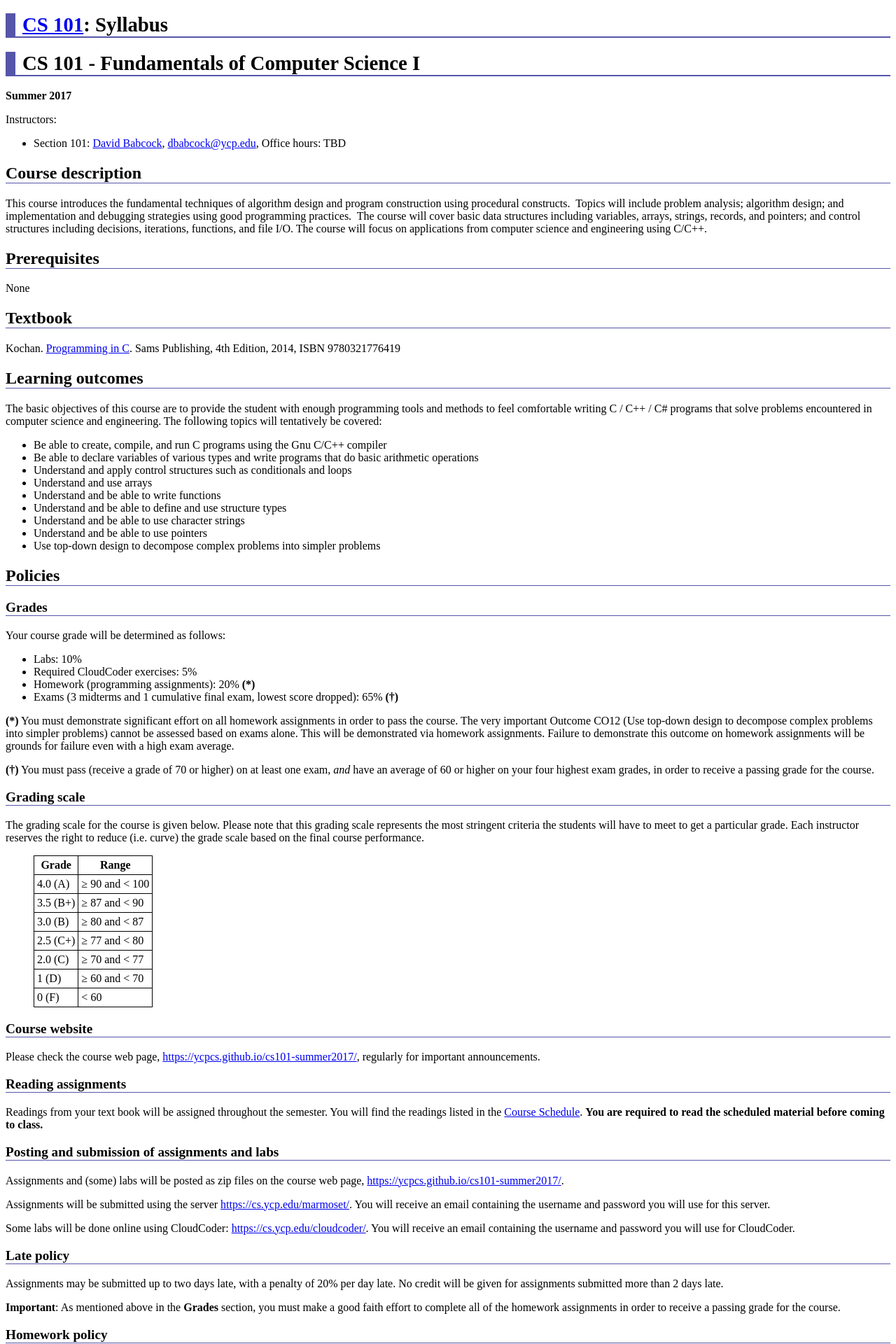
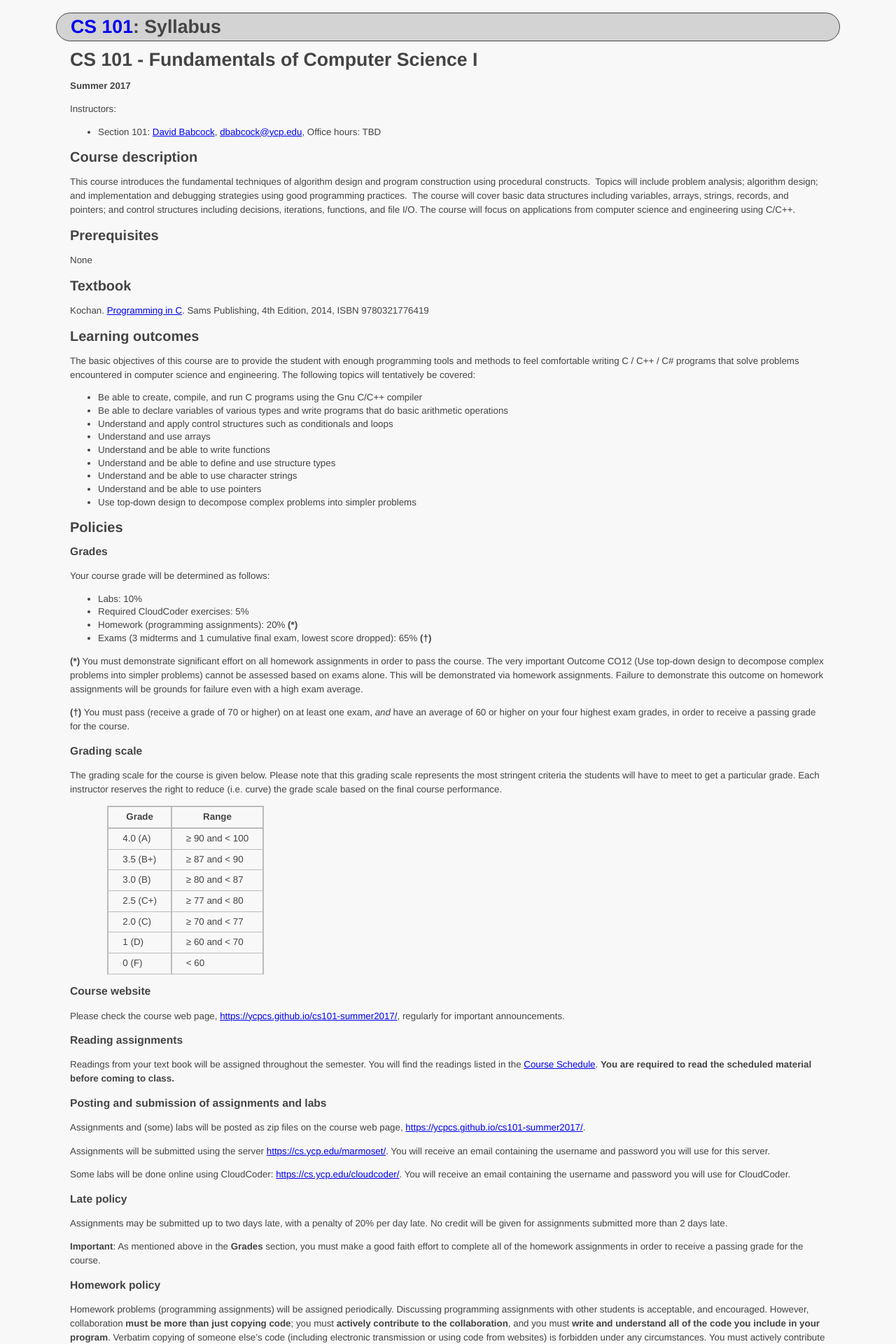
Before and after one commit to ycpcs/cs101-summer2017, a Jekyll site: the page built from syllabus.md, in a window 1280 px wide. Shown: the top 1920 px of the page at 70% size. Built offline with Jekyll 4.4.1, drawn with Linux system fonts in a browser that asks for light colours.

Commit message:
update layout
update layout

```diff
--- a/_layouts/fragment.html
+++ /dev/null
@@ -1 +0,0 @@
-{{content}}
--- a/css/site.css
+++ b/css/site.css
@@ -1,98 +1,71 @@
-#content {
-	max-width: 45em;
-	margin: 0 auto;
+body {
+	font:13.34px helvetica,arial,freesans,clean,sans-serif;
+	margin: 0px 80px;
+	background-color: #F8F8F8;
+	color: #444;
+	line-height:1.4em;
 }
 
-#header {
-	border-top: 2px solid #55a;
-	border-bottom: 2px solid #55a;
-	background: #eef;
-	font-size: 200%;
-	text-align: center;
-	margin-top: 10px;
-	margin-bottom: 30px;
+p {
+	margin:1em 0;
+	line-height:1.5em;
 }
 
-#header a {
+.pageheader h1 {
+/* 	color: #141; */
+	font-size: 200%;
+	background: #d3d3d3;
+	border: 1px solid #444;
+	border-radius: 24px;
+	padding: 10px 20px;
+}
+
+.pageheader h1 a {
 	text-decoration: none;
 }
 
-#header a:hover {
+.pageheader h1 a:hover {
 	background: black;
 	color: white;
 }
 
-#footer {
+.content {
+	padding: 0px 20px;
+/* 	background: white; */
+}
+
+.content h1 {
+/* 	color: #141; */
+/* 	border-bottom: 2px solid #444; */
+/* 	padding-bottom: 10px; */
+}
+
+.content h2, .content h3 {
+/* 	color: #141; */
+/* 	border-bottom: 1px solid #444; */
+}
+
+.footer {
 	margin-top: 30px;
 	margin-bottom: 10px;
 	padding: 10px 30px;
 	text-align: center;
-	border-top: 2px solid #55a;
-	border-bottom: 2px solid #55a;
-	background: #eef;
+	background: #d3d3d3;
+	border: 1px solid #444;
+	border-radius: 16px;
 }
 
-/* Minor tweak to get the CC image link to align nicely with the footer text */
-a.cc-img {
-	vertical-align: -2px;
+.callout {
+	background: #fbb;
+	border: 4px solid red;
+	border-radius: 24px;
+	padding: 10px 40px;
 }
 
-#topnav {
-	text-align: center;
-	padding: 4px 16px;
-}
-
-#topnav_inner {
-	margin-left: 80px;
-	margin-right: 80px;
-	line-height: 2;
-}
-
-#topnav a {
-	border: 2px solid #55a;
-	border-radius: 16px;
-	padding: 4px 12px;
-	text-decoration: none;
-	background: #eef;
-	color: black;
-}
-
-#topnav a:hover {
-	background: #55a;
-	color: white;
-	border: 2px solid #55a;
-}
-
-h1, h2, h3 {
-	font-weight: bold;
-}
-
-h1 {
-	border-left: 14px solid #55a;
-	border-bottom: 2px solid #55a;
-	padding-left: 10px;
-	font-size: 180%;
-}
-
-h2, h3 {
-	border-bottom: 1px solid #55a;
-}
-
-h2 {
-	font-size: 150%;
-}
-
-h3 {
-	font-size: 120%;
-}
-
-table {
-	border-collapse: collapse;
-}
-
-td, th {
-	border: 1px solid black;
-	padding: 4px;
+div.linkcolumn ul {
+	width: 240px;
+	margin: 0 0;
+	float: left;
 }
 
 pre {
@@ -104,13 +77,28 @@ pre {
 	overflow: auto; /* scroll if doesn't fit within page */
 }
 
-dt {
-	margin-top: 8px;
+table {
+	border: 1px solid black;
+	border-collapse: collapse;
+	font-size:inherit;
+	font:100%;
+	margin:1em;
 }
 
-.callout {
-	background: #fbb;
-	border: 4px solid red;
-	border-radius: 24px;
-	padding: 10px 40px;
+
+th {
+	border:2px solid #bbb;
+	padding: 5px 20px;
 }
+
+tr, td {
+	border:1px solid #bbb;
+	border-left: 2px solid #bbb;
+	border-right: 2px solid #bbb;
+	padding: 5px 20px;
+}
+
+/* Minor tweak to get the CC image link to align nicely with the footer text */
+a.cc-img {
+	vertical-align: -2px;
+}
--- a/css/syntax.css
+++ b/css/syntax.css
@@ -1,4 +1,4 @@
-.highlight  { background: white;  }
+.highlight  { background: #F8F8F8;  }
 .highlight pre { /*font-size: 14px;*/ background: #F0F0F0; }
 .highlight .c { color: blue; font-style: italic } /* Comment */
 .highlight .err { color: #a61717; background-color: #e3d2d2 } /* Error */
```
Also changed, not shown: css/cs101.css (deleted, +0 -78 lines), _config.yml (line endings or trailing spaces).
